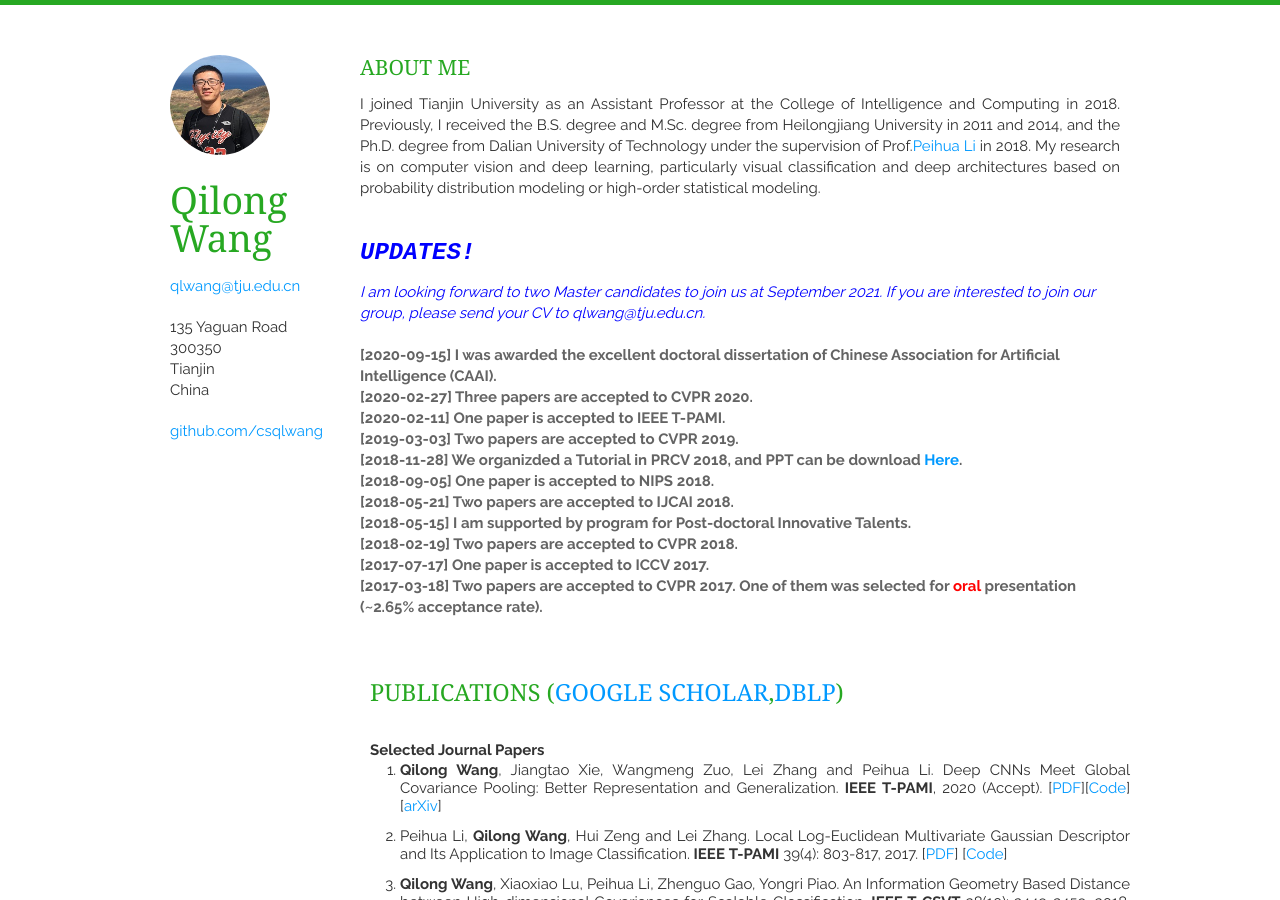
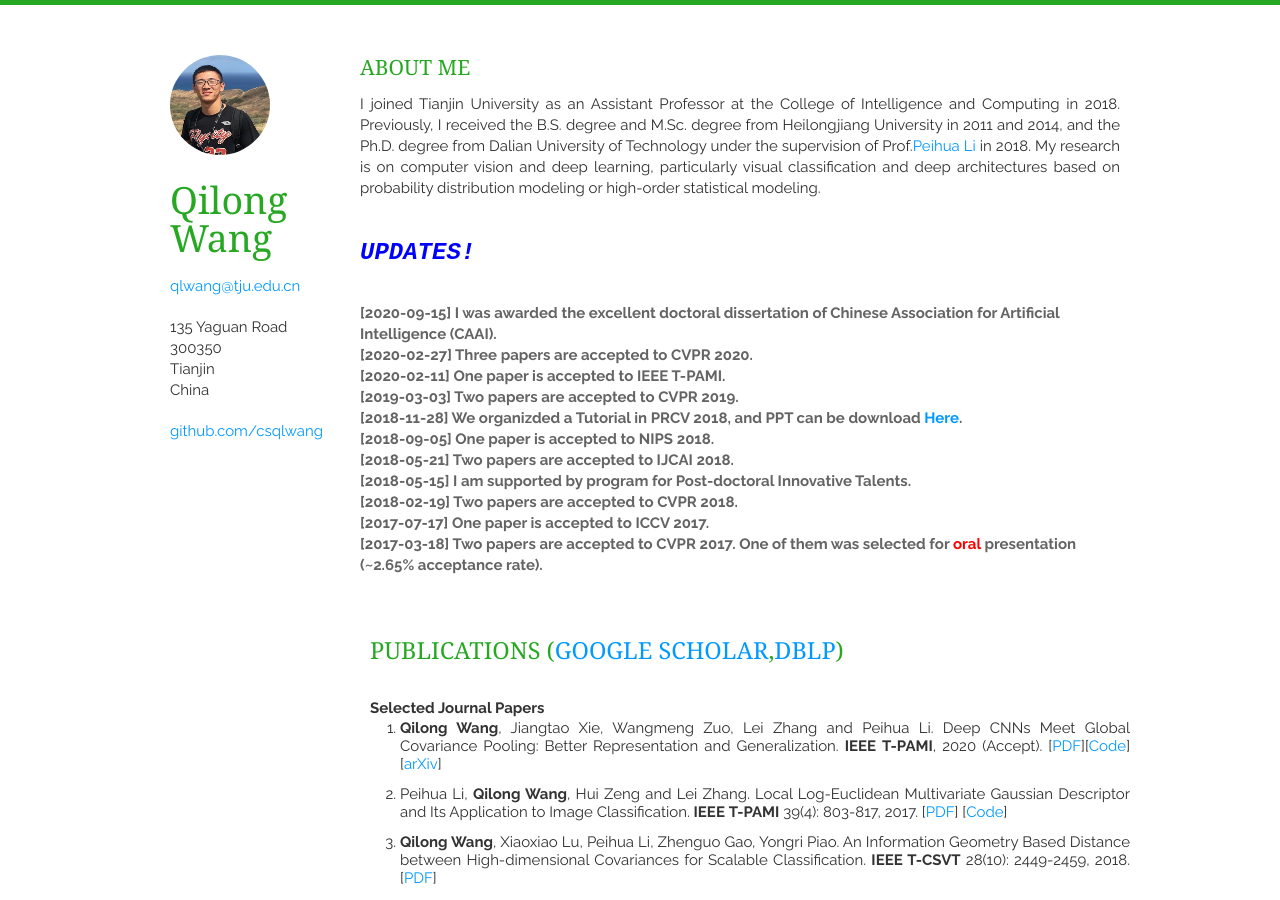
Before and after one commit to iamjingli/homepage, a Jekyll site: the page built from index.html, in a window 1280 px wide and 900 px high. Built offline with Jekyll 4.4.1, drawn with Linux system fonts in a browser that asks for light colours; nearby versions of some CDN libraries; the list of posts is cut into pages by our own code.

Commit message:
homepage

```diff
--- a/_includes/updates.html
+++ b/_includes/updates.html
@@ -21,8 +21,7 @@
 <section class="thirteen columns">
     <h1 class="STYLE4"><span class="STYLE14">Updates!</span>    </h1>
     <address>
-    <p class="STYLE16">I am looking forward to two Master candidates to join us at September 2021. If you  are  interested to join our group, please send your CV to qlwang@tju.edu.cn.</p>
-    <p>&nbsp;</p>
+    <p class="STYLE16">&nbsp;</p>
     <p><em>[2020-09-15]
       I was <span id="tran_0_9" onmouseover="hlgt('#src_0_12,#tran_0_9')" onmouseout="unhlgt('#src_0_12,#tran_0_9')">awarded</span></em> <em>the excellent doctoral dissertation of Chinese Association for Artificial Intelligence (CAAI).</em></p>
     <p><em>[2020-02-27]
```
